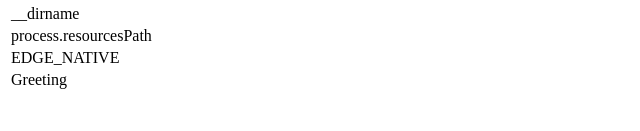
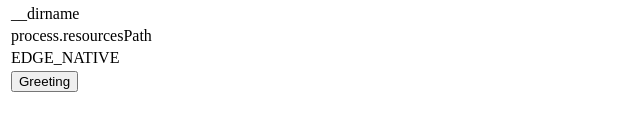
Before and after one commit to nakamurakko/electron-dll-sample, an Electron app: page electron-app/index.html in a window 1280 px wide. Shown: the part 147-278 px from the top of the page, 0-640 px from the left. Drawn offline with Linux system fonts and the light colour scheme; no server answers.

Commit message:
ボタンをクリックした後にメッセージを表示するように修正。

```diff
--- a/electron-app/index.html
+++ b/electron-app/index.html
@@ -42,7 +42,9 @@
             </tr>
             <tr>
                 <td>
-                    Greeting
+                    <input id="greeting-button"
+                           type="button"
+                           value="Greeting" />
                 </td>
                 <td>
                     <span id="greeting"></span>
@@ -50,9 +52,6 @@
             </tr>
         </tbody>
     </table>
-    <div>
-        <span id="greeting"></span>
-    </div>
 </body>
 <script src="./renderer.js"></script>
 
--- a/electron-app/renderer.js
+++ b/electron-app/renderer.js
@@ -20,6 +20,9 @@ paths.resourcesPath()
 const edgeNative = document.getElementById('edge-native');
 edgeNative.innerText = paths.edgeNative();
 
+/** @type {HTMLInputElement} */
+const greetingButton = document.getElementById('greeting-button');
+greetingButton.addEventListener('click', (e) => {
   /** @type {HTMLElement} */
   const greeting = document.getElementById('greeting');
   sampleLib.greeting()
@@ -31,3 +34,4 @@ sampleLib.greeting()
         greeting.innerText = rejected;
       }
     );
+});
```
Lines whose indentation alone changed are shown as unchanged.
